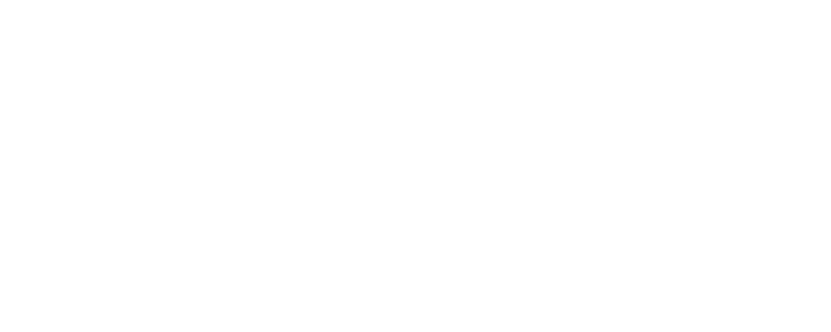
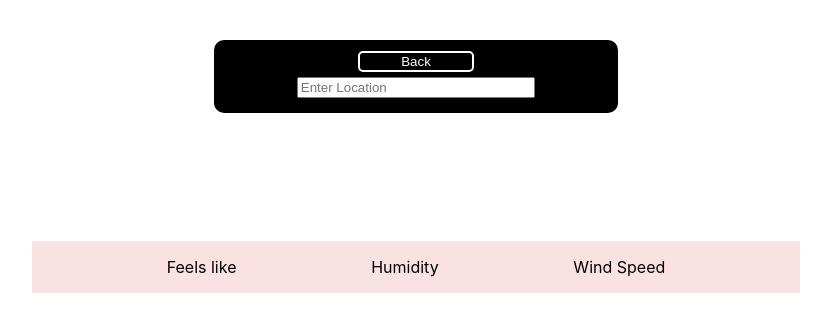
Before and after one commit to WFT-Interns/React-Practice-bimisha, a React (Create React App) app: page /Weather in a window 1280 px wide. Before the commit this address had no page. Shown: the top 332 px of the page, without its empty margins (224-1055 px from the left). Built offline with nearby package versions, Linux system fonts and the light colour scheme.

Commit message:
feat: implemented openweather API into weather.jsx file

```diff
--- a/package.json
+++ b/package.json
@@ -3,9 +3,13 @@
   "version": "0.1.0",
   "private": true,
   "dependencies": {
+    "@emotion/react": "^11.10.6",
+    "@emotion/styled": "^11.10.6",
+    "@mui/material": "^5.11.14",
     "@testing-library/jest-dom": "^5.16.5",
     "@testing-library/react": "^13.4.0",
     "@testing-library/user-event": "^13.5.0",
+    "axios": "^1.3.4",
     "react": "^18.2.0",
     "react-dom": "^18.2.0",
     "react-router-dom": "^6.9.0",
--- a/src/App.js
+++ b/src/App.js
@@ -3,6 +3,7 @@
 import { BrowserRouter as Router, Routes, Route } from "react-router-dom";
 import Login from "./Components/Login"
 import Home from "./Components/Home"
+import Weather from './Components/Weather';
 
 function App() {
 
@@ -12,6 +13,7 @@
         <Routes>
           <Route path='/' element={<Login />} />
           <Route path='/Home' element={<Home />} />
+          <Route path='/Weather' element={<Weather/>}/>
         </Routes>
       </Router>
     </div>
--- a/src/Components/Home.jsx
+++ b/src/Components/Home.jsx
@@ -1,6 +1,6 @@
 import React from 'react'
 import { useNavigate } from "react-router-dom";
-import "./Home.css";
+import "./css/Home.css";
 
 const Home =() => {
   const navigate=useNavigate();
@@ -10,7 +10,7 @@
     <>
         <div className='nav-container'>
             <button type="submit" onClick={() => navigate("/")}>Back</button>
-            <button type="submit" onClick={() => navigate("/")}>Next</button>
+            <button type="submit" onClick={() => navigate("/Weather")}>Today's Weather</button>
         </div>
         <table>
           <tr>
@@ -20,7 +20,7 @@
           </tr>
             {
             Data.users.map((list)=>(
-                <tr>~
+                <tr>
                   <td>{list.name}</td>
                   <td>{list.age}</td>
                   <td>{list.email}</td>
--- a/src/Components/Login.jsx
+++ b/src/Components/Login.jsx
@@ -1,6 +1,9 @@
-import React, {useState} from "react"
+import React, {useState} from "react";
+import Box from '@mui/material/Box';
+import Button from '@mui/material/Button';
+import { TextField } from "@mui/material";
 import { useNavigate } from "react-router-dom";
-import "./login.css";
+// import "./css/login.css";
 
 const Login =() => {
     const navigate=useNavigate();
@@ -25,22 +28,18 @@
 
     return(
         <>
-        <div className="form-container">
-            <form action="" onSubmit={handleSubmit}>
-                <label>Username:</label>
-                <input type="text" value={userName} onChange={event => setuserName(event.target.value)} name="userName"/>
-                <label>Password:</label>
-                <input type="Password" value={password} onChange={event => setPass(event.target.value)} name="password"/>
-                <div class="form-button">
-                    <button type="submit"onClick={() => navigate("/Home")}>Log In</button>
-                    <button type="clear" onClick={resetForm}>Clear</button>
-                </div>
-            </form>
-        </div>
-        <div className="display-container">
+            <Box component="form" sx={{"& > :not(style)": {m:1, width:"20ch"}}}onSubmit={handleSubmit} className="form-container">
+                <TextField label="Username" variant="outlined" type="text" value={userName} onChange={event => setuserName(event.target.value)} name="userName" required/>
+                <TextField label="Password" variant="outlined"  type="Password" value={password} onChange={event => setPass(event.target.value)} name="password" required/>
+                <Box class="form-button">
+                    <Button variant= "outlined" size="small" type="submit"onClick={() => navigate("/Home")}>Log In</Button>
+                    <Button variant= "outlined" size="small" type="clear" onClick={resetForm}>Clear</Button>
+                </Box>
+            </Box>
+        {/* <div className="display-container">
             <h2>User Details:</h2>
             <p>{message}</p>
-        </div>
+        </div> */}
         </>
     )
 }
--- /dev/null
+++ b/src/Components/Weather.jsx
@@ -0,0 +1,60 @@
+import React, {useState} from "react"
+import { useNavigate } from "react-router-dom";
+import "./css/weather.css";
+import axios from 'axios'
+
+
+const Weather =() => {
+    const navigate=useNavigate();
+
+    const [data,setData] = useState('');
+    const [location, setLocation] = useState('');
+
+    const url = `https://api.openweathermap.org/data/2.5/weather?q=${location}&appid=5e0baeb78bb1cb1cbba053001fc24375`;
+
+
+    const searchLocation = (event) => {
+        if (event.key === 'Enter'){
+            axios.get(url).then((response) => {
+                setData(response.data)
+                console.log(1, response.data)
+            })
+        }
+
+    }
+
+
+
+
+  return (
+    <>
+       <div className='nav-container'>
+            <button type="submit" onClick={() => navigate("/")}>Back</button>
+            <div className="search">
+                <input type="text" value={location} onChange={event => setLocation(event.target.value)} placeholder='Enter Location' onKeyDown={searchLocation}/>
+            </div>
+        </div>
+
+        <div className="location">
+            <h1>{data.name}</h1>
+            {data.main ? <h1>{data.main.temp.toFixed()}°F</h1>: null}
+        </div>
+        <div className="weather-description">
+            <div className="temp">
+            {data.main ? <h2>{data.main.feels_like.toFixed()}°F</h2>: null}
+                <p>Feels like</p>
+            </div>
+            <div className="humidity">
+            {data.main ? <h2>{data.main.humidity}%</h2>: null}
+                <p>Humidity</p>
+            </div>
+            <div className="wind">
+            {data.main ? <h2>{data.wind.speed}MPH</h2>: null}
+                <p>Wind Speed</p>
+            </div>
+        </div>
+    </>
+  )
+}
+
+export default Weather
--- /dev/null
+++ b/src/Components/css/weather.css
@@ -0,0 +1,41 @@
+
+.nav-container{
+    background-color: black;
+    color: white;
+    margin: auto;
+    margin-top: 40px;
+    width: 30%;
+    padding: 10px;
+    border-radius: 10px;
+}
+button{
+    width: 30%;
+    flex-direction: row;
+    border: 2px solid white;
+    background-color: transparent;
+    color: white;
+    border-radius: 5px;
+}
+.search{
+    text-align: center;
+    display: flex;
+    flex-direction: column;
+    align-items: center;
+}
+input{
+    width: 60%;
+    margin: 5px auto;
+}
+h1{
+    font-size: 6rem;
+    margin: 10px;
+}
+.weather-description{
+    display: flex;
+    justify-content: space-evenly;
+    text-align: center;
+    width: 60%;
+    margin-top: 10%;
+    margin-left: 20%;
+    background-color: rgba(233, 110, 110, 0.2);
+}
```
Also changed, not shown: src/Components/css/Home.css (renamed from src/Components/Home.css), src/Components/css/login.css (renamed from src/Components/login.css), 1 other file (tests, documents, lock files or other folders).
